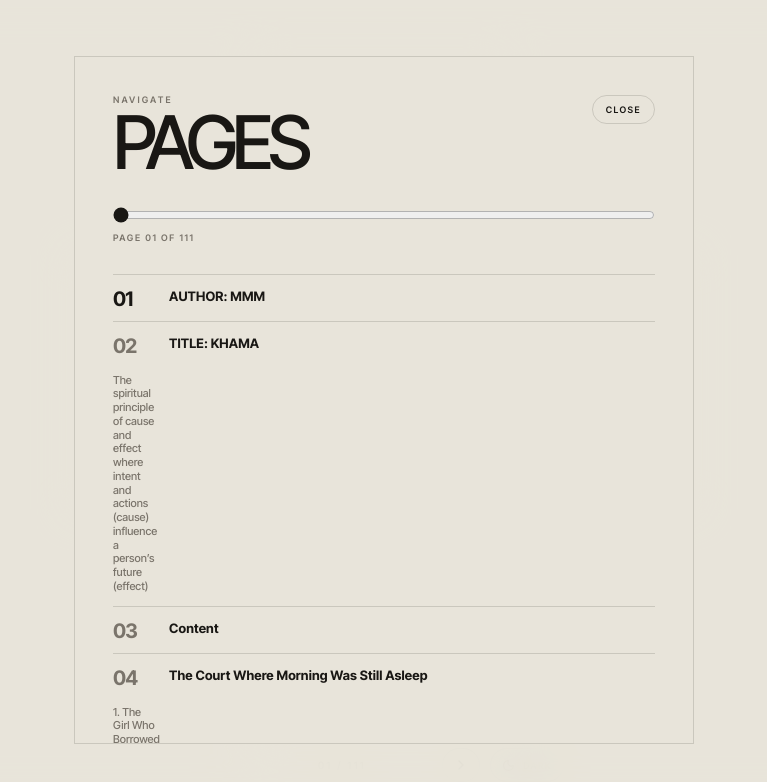
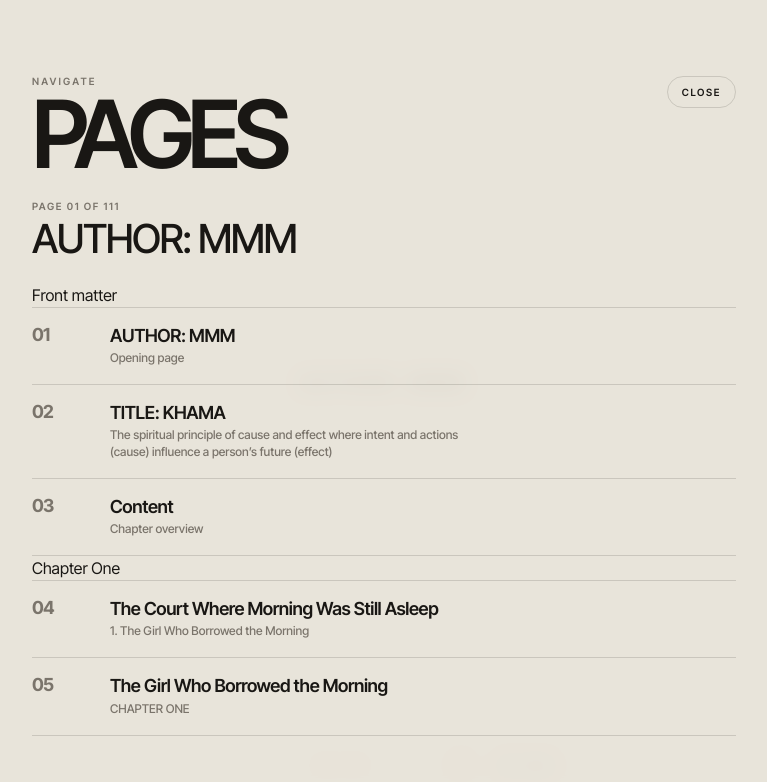
Before and after one commit to Mdluli-HIM/khama, a Next.js app: page / in a window 1280 px wide. Both pictures are taken after a click on the button "Open page navigator". Shown: the top 782 px of the page, without its empty margins (256-1023 px from the left). Built offline with nearby package versions, Linux system fonts and the light colour scheme.

Commit message:
Refine page navigator and add chapter grouping

```diff
--- a/src/app/globals.css
+++ b/src/app/globals.css
@@ -1468,3 +1468,321 @@ button {
   color: color-mix(in srgb, var(--poem-red) 72%, transparent);
   opacity: 0.82;
 }
+
+/* ---------------- */
+/* Frameless navigator */
+/* ---------------- */
+
+.reader-meta {
+  border: 0;
+  background: transparent;
+  padding: 0;
+  color: inherit;
+  cursor: pointer;
+}
+
+.reader-meta:hover .reader-page-count {
+  color: var(--ink);
+}
+
+.page-navigator {
+  position: fixed;
+  inset: 0;
+  z-index: 100;
+  display: grid;
+  place-items: center;
+  padding: 18px;
+}
+
+.page-navigator-backdrop {
+  position: absolute;
+  inset: 0;
+  border: 0;
+  background: color-mix(in srgb, var(--canvas) 90%, transparent);
+  backdrop-filter: blur(10px);
+  cursor: pointer;
+}
+
+.dark .page-navigator-backdrop {
+  background: rgba(0, 0, 0, 0.84);
+}
+
+.page-navigator-panel {
+  position: relative;
+  z-index: 2;
+  width: min(100%, 760px);
+  max-height: min(88svh, 860px);
+  overflow: auto;
+  border: 0;
+  background: transparent;
+  box-shadow: none;
+  color: var(--ink);
+  padding: clamp(20px, 3vw, 28px);
+}
+
+.page-navigator-panel::-webkit-scrollbar {
+  width: 0;
+}
+
+.page-navigator-header {
+  display: flex;
+  align-items: flex-start;
+  justify-content: space-between;
+  gap: 20px;
+  margin-bottom: 26px;
+}
+
+.page-navigator-heading {
+  display: grid;
+  gap: 8px;
+}
+
+.page-navigator-kicker {
+  margin: 0;
+  font-size: 10px;
+  line-height: 1;
+  font-weight: 600;
+  letter-spacing: 0.22em;
+  text-transform: uppercase;
+  color: var(--muted);
+}
+
+.page-navigator-header h2 {
+  margin: 0;
+  font-size: clamp(54px, 9vw, 94px);
+  line-height: 0.86;
+  font-weight: 600;
+  letter-spacing: -0.08em;
+  text-transform: uppercase;
+  color: var(--ink);
+}
+
+.page-navigator-close {
+  border: 1px solid var(--line);
+  border-radius: 999px;
+  background: transparent;
+  color: var(--ink);
+  padding: 10px 14px;
+  font-size: 10px;
+  line-height: 1;
+  font-weight: 600;
+  letter-spacing: 0.16em;
+  text-transform: uppercase;
+  cursor: pointer;
+  transition:
+    border-color 180ms ease,
+    transform 180ms ease,
+    background 180ms ease;
+}
+
+.page-navigator-close:hover {
+  transform: translateY(-1px);
+  border-color: var(--line-strong);
+}
+
+.page-navigator-meta {
+  display: grid;
+  gap: 8px;
+  margin-bottom: 24px;
+}
+
+.page-navigator-page-meta {
+  margin: 0;
+  font-size: 10px;
+  line-height: 1;
+  font-weight: 600;
+  letter-spacing: 0.16em;
+  text-transform: uppercase;
+  color: var(--muted);
+}
+
+.page-navigator-current-label {
+  margin: 0;
+  font-size: clamp(28px, 4vw, 40px);
+  line-height: 1;
+  font-weight: 500;
+  letter-spacing: -0.04em;
+  color: var(--ink);
+}
+
+.page-navigator-list {
+  border-top: 1px solid var(--line);
+}
+
+.page-navigator-row {
+  width: 100%;
+  display: grid;
+  grid-template-columns: 60px minmax(0, 1fr);
+  gap: 18px;
+  align-items: start;
+  padding: 18px 0;
+  border: 0;
+  border-bottom: 1px solid var(--line);
+  background: transparent;
+  color: var(--ink);
+  text-align: left;
+  cursor: pointer;
+  transition: opacity 180ms ease;
+}
+
+.page-navigator-row:hover {
+  opacity: 0.74;
+}
+
+.page-navigator-row.is-active {
+  opacity: 1;
+}
+
+.page-navigator-row-number {
+  font-size: 18px;
+  line-height: 1;
+  font-weight: 700;
+  letter-spacing: -0.04em;
+  color: var(--muted);
+}
+
+.page-navigator-row-copy {
+  display: grid;
+  gap: 4px;
+  min-width: 0;
+}
+
+.page-navigator-row-copy strong {
+  display: block;
+  font-size: 18px;
+  line-height: 1.12;
+  font-weight: 600;
+  letter-spacing: -0.02em;
+  color: var(--ink);
+}
+
+.page-navigator-row-copy small {
+  display: block;
+  max-width: 52ch;
+  font-size: 12px;
+  line-height: 1.35;
+  font-weight: 500;
+  color: var(--muted);
+}
+
+.page-navigator-footer {
+  padding-top: 22px;
+}
+
+.page-jump-form {
+  display: flex;
+  flex-wrap: wrap;
+  align-items: end;
+  justify-content: space-between;
+  gap: 12px;
+}
+
+.page-jump-label {
+  font-size: 10px;
+  line-height: 1;
+  font-weight: 600;
+  letter-spacing: 0.16em;
+  text-transform: uppercase;
+  color: var(--muted);
+}
+
+.page-jump-controls {
+  display: flex;
+  align-items: center;
+  gap: 8px;
+}
+
+.page-jump-input {
+  width: 82px;
+  height: 40px;
+  border: 1px solid var(--line);
+  border-radius: 999px;
+  background: transparent;
+  color: var(--ink);
+  padding: 0 14px;
+  text-align: center;
+  outline: none;
+}
+
+.page-jump-input:focus {
+  border-color: var(--line-strong);
+}
+
+.page-jump-button {
+  height: 40px;
+  border: 1px solid var(--line);
+  border-radius: 999px;
+  background: transparent;
+  color: var(--ink);
+  padding: 0 16px;
+  font-size: 10px;
+  line-height: 1;
+  font-weight: 600;
+  letter-spacing: 0.16em;
+  text-transform: uppercase;
+  cursor: pointer;
+  transition:
+    border-color 180ms ease,
+    transform 180ms ease;
+}
+
+.page-jump-button:hover {
+  transform: translateY(-1px);
+  border-color: var(--line-strong);
+}
+
+@media (max-width: 640px) {
+  .page-navigator {
+    padding: 12px;
+    align-items: end;
+  }
+
+  .page-navigator-panel {
+    width: 100%;
+    max-height: 88svh;
+    padding: 20px 16px;
+  }
+
+  .page-navigator-header {
+    margin-bottom: 20px;
+  }
+
+  .page-navigator-header h2 {
+    font-size: 54px;
+  }
+
+  .page-navigator-current-label {
+    font-size: 26px;
+  }
+
+  .page-navigator-row {
+    grid-template-columns: 42px minmax(0, 1fr);
+    gap: 12px;
+    padding: 16px 0;
+  }
+
+  .page-navigator-row-number {
+    font-size: 16px;
+  }
+
+  .page-navigator-row-copy strong {
+    font-size: 15px;
+  }
+
+  .page-navigator-row-copy small {
+    font-size: 11px;
+    max-width: 28ch;
+  }
+
+  .page-jump-form {
+    align-items: stretch;
+  }
+
+  .page-jump-controls {
+    width: 100%;
+  }
+
+  .page-jump-input {
+    flex: 1;
+  }
+}
--- a/src/components/book/book-reader.tsx
+++ b/src/components/book/book-reader.tsx
@@ -718,17 +718,33 @@ function PageNavigator({
   onClose: () => void;
   onGoToPage: (pageIndex: number) => void;
 }) {
-  const chapterPages = pages
-    .map((page, index) => ({ page, index }))
-    .filter(({ page }) => {
-      return (
-        page.layout === "author" ||
-        page.layout === "book-title" ||
-        page.layout === "contents" ||
-        page.kicker ||
-        page.title
-      );
-    });
+  const navigatorItems = pages
+    .map((page, index) => ({
+      page,
+      index,
+      group: getNavigatorGroup(page),
+      ...getNavigatorLabel(page, index),
+    }))
+    .filter((item) => item.showInNavigator);
+
+  const navigatorGroups = [
+    {
+      title: "Front matter",
+      items: navigatorItems.filter((item) => item.group === "front-matter"),
+    },
+    {
+      title: "Chapter One",
+      items: navigatorItems.filter((item) => item.group === "chapter-one"),
+    },
+    {
+      title: "Chapter Two",
+      items: navigatorItems.filter((item) => item.group === "chapter-two"),
+    },
+    {
+      title: "Other",
+      items: navigatorItems.filter((item) => item.group === "other"),
+    },
+  ].filter((group) => group.items.length > 0);
 
   if (!isOpen) return null;
 
@@ -743,7 +759,7 @@ function PageNavigator({
 
       <section className="page-navigator-panel">
         <header className="page-navigator-header">
-          <div>
+          <div className="page-navigator-heading">
             <p className="page-navigator-kicker">Navigate</p>
             <h2>Pages</h2>
           </div>
@@ -757,65 +773,170 @@ function PageNavigator({
           </button>
         </header>
 
-        <div className="page-navigator-progress">
-          <input
-            type="range"
-            min={0}
-            max={pages.length - 1}
-            value={currentIndex}
-            onChange={(event) => onGoToPage(Number(event.target.value))}
-            aria-label="Jump to page"
-          />
-
-          <p>
+        <div className="page-navigator-meta">
+          <p className="page-navigator-page-meta">
             Page {String(currentIndex + 1).padStart(2, "0")} of{" "}
             {String(pages.length).padStart(2, "0")}
           </p>
+
+          <p className="page-navigator-current-label">
+            {getNavigatorLabel(pages[currentIndex], currentIndex).title}
+          </p>
         </div>
 
-        <div className="page-navigator-featured">
-          {chapterPages.map(({ page, index }) => (
-            <button
-              key={page.slug}
-              className={`navigator-featured-item ${
-                currentIndex === index ? "is-active" : ""
-              }`}
-              onClick={() => onGoToPage(index)}
-              type="button"
-            >
-              <span>{String(index + 1).padStart(2, "0")}</span>
+        <div className="page-navigator-groups">
+          {navigatorGroups.map((group) => (
+            <section className="page-navigator-group" key={group.title}>
+              <header className="page-navigator-group-head">
+                <p>{group.title}</p>
+              </header>
 
-              <strong>
-                {page.layout === "author"
-                  ? page.title
-                  : page.layout === "book-title"
-                    ? page.title
-                    : page.layout === "contents"
-                      ? "Content"
-                      : page.title || page.kicker || `Page ${index + 1}`}
-              </strong>
+              <div className="page-navigator-list">
+                {group.items.map((item) => (
+                  <button
+                    key={item.page.slug}
+                    className={`page-navigator-row ${
+                      currentIndex === item.index ? "is-active" : ""
+                    }`}
+                    onClick={() => onGoToPage(item.index)}
+                    type="button"
+                  >
+                    <span className="page-navigator-row-number">
+                      {String(item.index + 1).padStart(2, "0")}
+                    </span>
 
-              {page.subtitle && <small>{page.subtitle}</small>}
-            </button>
+                    <span className="page-navigator-row-copy">
+                      <strong>{item.title}</strong>
+                      {item.meta && <small>{item.meta}</small>}
+                    </span>
+                  </button>
+                ))}
+              </div>
+            </section>
           ))}
         </div>
 
-        <div className="page-number-grid">
-          {pages.map((page, index) => (
-            <button
-              key={page.slug}
-              className={`page-number-dot ${
-                currentIndex === index ? "is-active" : ""
-              }`}
-              onClick={() => onGoToPage(index)}
-              type="button"
-              aria-label={`Go to page ${index + 1}`}
-            >
-              {String(index + 1).padStart(2, "0")}
-            </button>
-          ))}
-        </div>
+        <footer className="page-navigator-footer">
+          <form
+            className="page-jump-form"
+            onSubmit={(event) => {
+              event.preventDefault();
+
+              const formData = new FormData(event.currentTarget);
+              const pageValue = Number(formData.get("page"));
+
+              if (!Number.isFinite(pageValue)) return;
+
+              onGoToPage(pageValue - 1);
+            }}
+          >
+            <label className="page-jump-label" htmlFor="page-jump-input">
+              Jump to page
+            </label>
+
+            <div className="page-jump-controls">
+              <input
+                key={`jump-${currentIndex}`}
+                id="page-jump-input"
+                name="page"
+                className="page-jump-input"
+                type="number"
+                min={1}
+                max={pages.length}
+                defaultValue={currentIndex + 1}
+              />
+
+              <button className="page-jump-button" type="submit">
+                Go
+              </button>
+            </div>
+          </form>
+        </footer>
       </section>
     </div>
   );
 }
+
+function getNavigatorLabel(page: BookPage, index: number) {
+  if (page.layout === "author") {
+    return {
+      title: page.title ?? `Page ${index + 1}`,
+      meta: "Opening page",
+      showInNavigator: true,
+    };
+  }
+
+  if (page.layout === "book-title") {
+    return {
+      title: page.title ?? `Page ${index + 1}`,
+      meta: page.subtitle,
+      showInNavigator: true,
+    };
+  }
+
+  if (page.layout === "contents") {
+    return {
+      title: "Content",
+      meta: "Chapter overview",
+      showInNavigator: true,
+    };
+  }
+
+  if (page.layout === "poem") {
+    return {
+      title: page.title ?? "Poem",
+      meta: page.kicker ?? "Poem",
+      showInNavigator: true,
+    };
+  }
+
+  if (page.layout === "chapter-image") {
+    return {
+      title: page.caption ?? "Chapter ending image",
+      meta: [page.location, page.dateTaken].filter(Boolean).join(" • "),
+      showInNavigator: true,
+    };
+  }
+
+  if (page.title) {
+    return {
+      title: page.title,
+      meta: page.subtitle ?? page.kicker,
+      showInNavigator: true,
+    };
+  }
+
+  if (page.kicker) {
+    return {
+      title: page.kicker,
+      meta: page.subtitle,
+      showInNavigator: true,
+    };
+  }
+
+  return {
+    title: `Page ${String(index + 1).padStart(2, "0")}`,
+    meta: undefined,
+    showInNavigator: false,
+  };
+}
+
+function getNavigatorGroup(page: BookPage) {
+  if (
+    page.layout === "author" ||
+    page.layout === "book-title" ||
+    page.layout === "contents"
+  ) {
+    return "front-matter";
+  }
+
+  if (page.slug.startsWith("chapter-one")) {
+    return "chapter-one";
+  }
+
+  if (page.slug.startsWith("chapter-two")) {
+    return "chapter-two";
+  }
+
+  return "other";
+}
```
